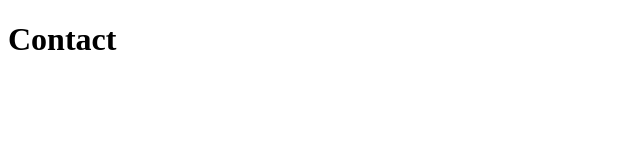
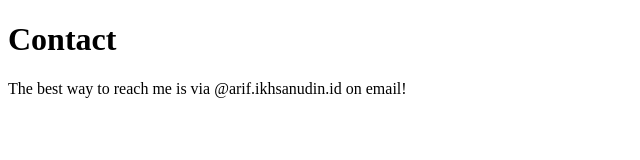
Before and after one commit to arifikhsan/great-gatsby, a Gatsby site: page /contact in a window 1280 px wide. Shown: the whole page, without its empty margins (0-640 px from the left). Built offline with nearby package versions, Linux system fonts and the light colour scheme; Gatsby itself is replaced by a stand-in of ours.

Commit message:
add paragraph

```diff
--- a/src/pages/contact.js
+++ b/src/pages/contact.js
@@ -4,6 +4,7 @@ export default () => {
   return (
     <div>
       <h1>Contact</h1>
+      <p>The best way to reach me is via @arif.ikhsanudin.id on email!</p>
     </div>
   )
 }
```
